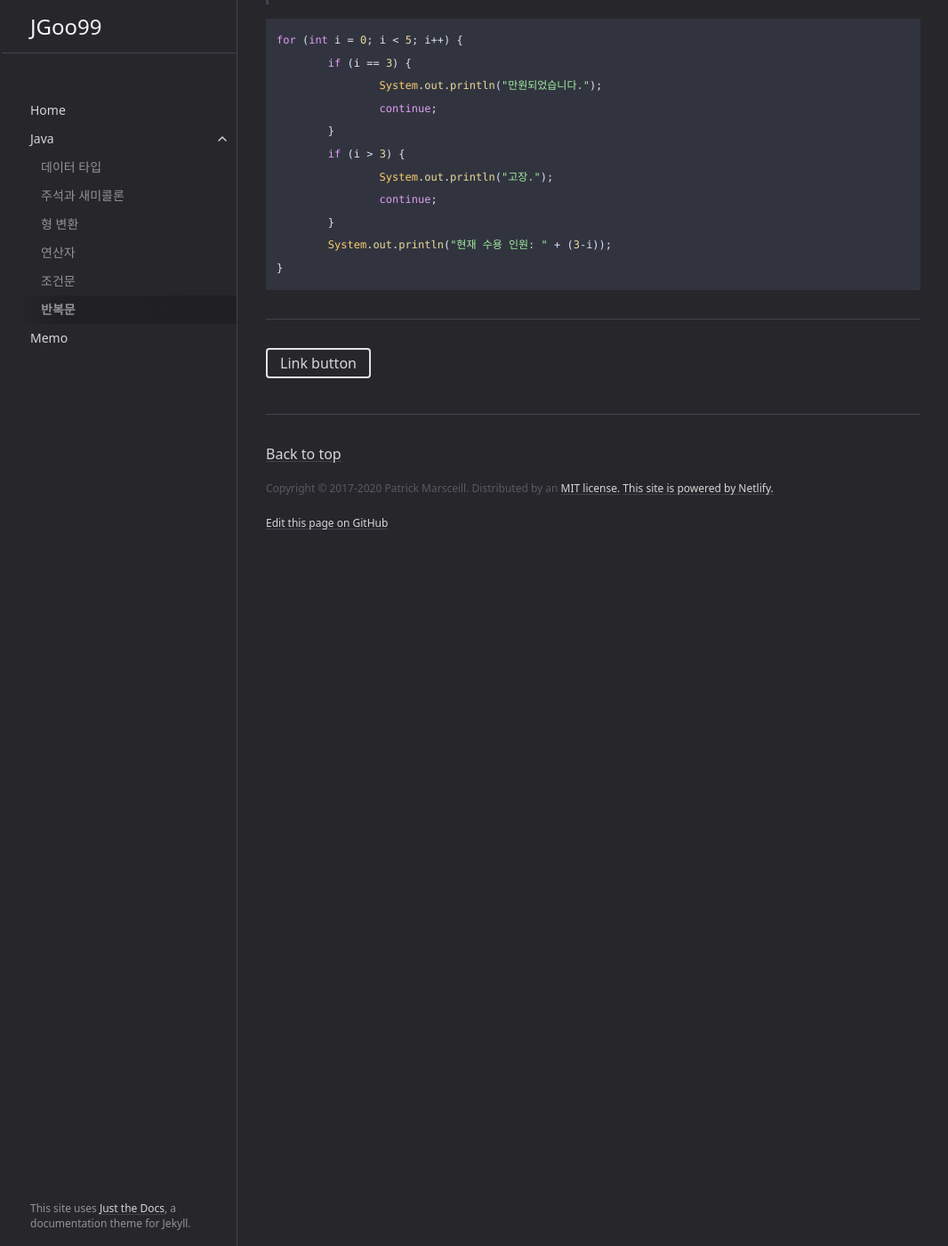
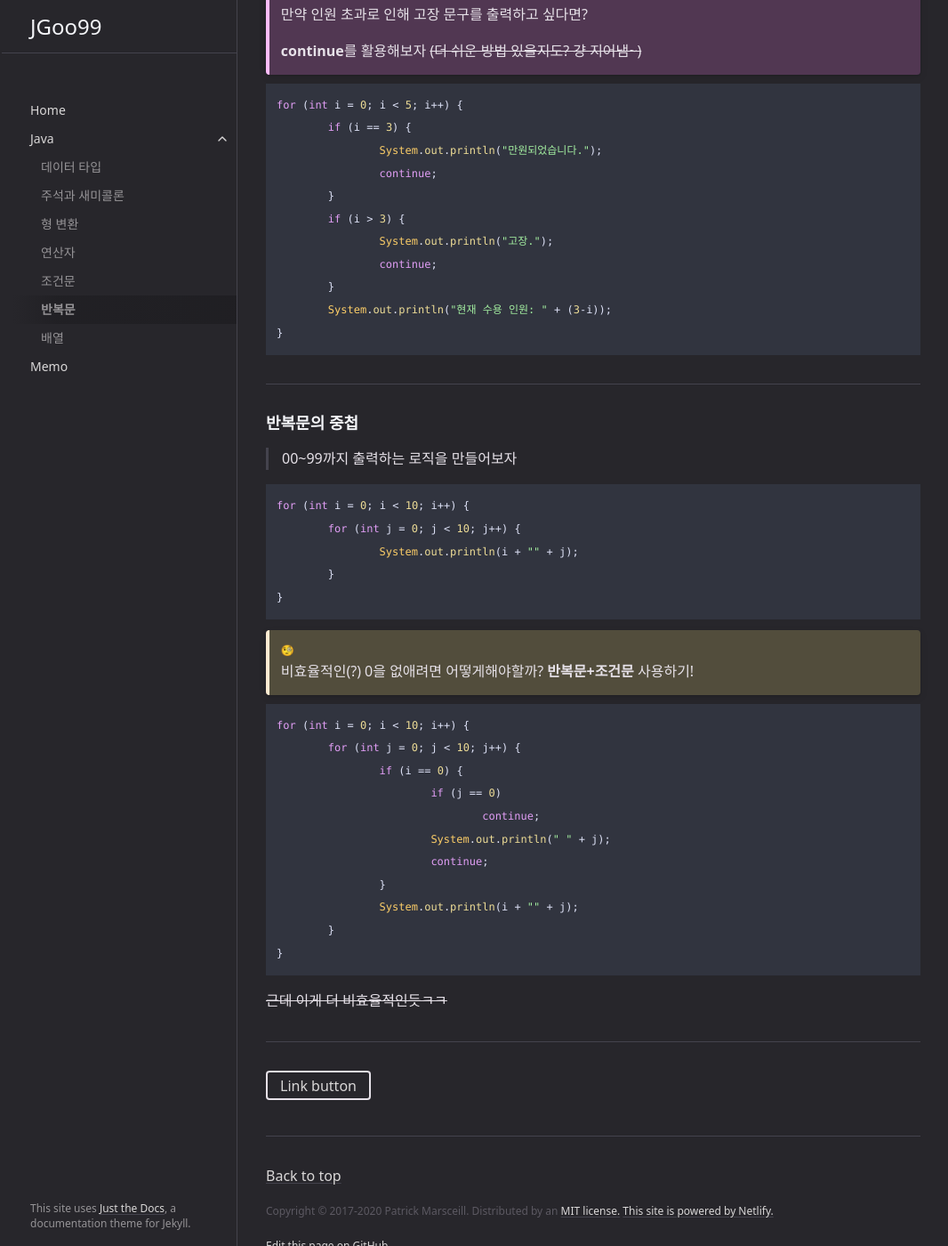
Before and after one commit to JGoo99/JGoo99.github.io, a Jekyll site: the page built from docs/java.md/loop.md, in a window 1280 px wide and 1400 px high, scrolled down 1845 px. Shown: the whole window at 89% size, without its empty margins (105-1171 px from the left). Built offline with Jekyll 4.4.1, drawn with Linux system fonts in a browser that asks for light colours; some of the changed text lies outside the part shown.

Commit message:
fix_docs_loop

````diff
--- a/docs/java.md/loop.md
+++ b/docs/java.md/loop.md
@@ -39,6 +39,8 @@ D + 3
 D + 4
 D + 5 // (i = 4) 에서 (i+1 = 5) 가 된 상태로 출력
 ```
+{: .highlight }
+> 1일 부터 시작이 안 되니까 위에 넣으면 안 되겠다..!ㅎ
 
 ---
 
@@ -62,6 +64,7 @@ _반복문의 중단_
 
 > 최대 수용 정원이 3명인 앨리베이터를 가정하고
 > ~~(한 명 씩 무조건 탑승 가정,,ㅎ)~~
+>
 > 수용 가능 인원과 만원되었음을 알리는 로직을 만들어보자
 
 ```java
@@ -79,10 +82,11 @@ for (int i = 0; i < 6; i++) {  //6은 3보다 큰 숫자로 임의 지정
 ## 4. continue
 _직후 문장의 명령을 수행하지 않음. (반복문 자체의 중단이 아님)_
 
-{:. new-title }
+{: .new-title }
 > 💡
 >
 > 만약 인원 초과로 인해 고장 문구를 출력하고 싶다면?
+>
 > **continue**를 활용해보자 ~~(더 쉬운 방법 있을지도? 걍 지어냄~)~~
 
 ```java
@@ -101,4 +105,40 @@ for (int i = 0; i < 5; i++) {
 
 ---
 
+### **반복문의 중첩**
+
+> 00~99까지 출력하는 로직을 만들어보자
+
+```java
+for (int i = 0; i < 10; i++) {
+	for (int j = 0; j < 10; j++) {
+		System.out.println(i + "" + j);
+	}
+}
+```
+
+{: .highlight-title }
+> 🧐
+>
+> 비효율적인(?) 0을 없애려면 어떻게해야할까?
+> **반복문+조건문** 사용하기!
+
+```java
+for (int i = 0; i < 10; i++) {
+	for (int j = 0; j < 10; j++) {
+		if (i == 0) {
+			if (j == 0)
+				continue;
+			System.out.println(" " + j);
+			continue;
+		}
+		System.out.println(i + "" + j);
+	}
+}
+```
+~~근데 이게 더 비효율적인듯ㅋㅋ~~
+
+
+---
+
 [Link button](https://opentutorials.org/course/1223/5366){: .btn .btn-outline }
````
Also changed, not shown: docs/java.md/arrangement.md (added, +138 -0 lines).
